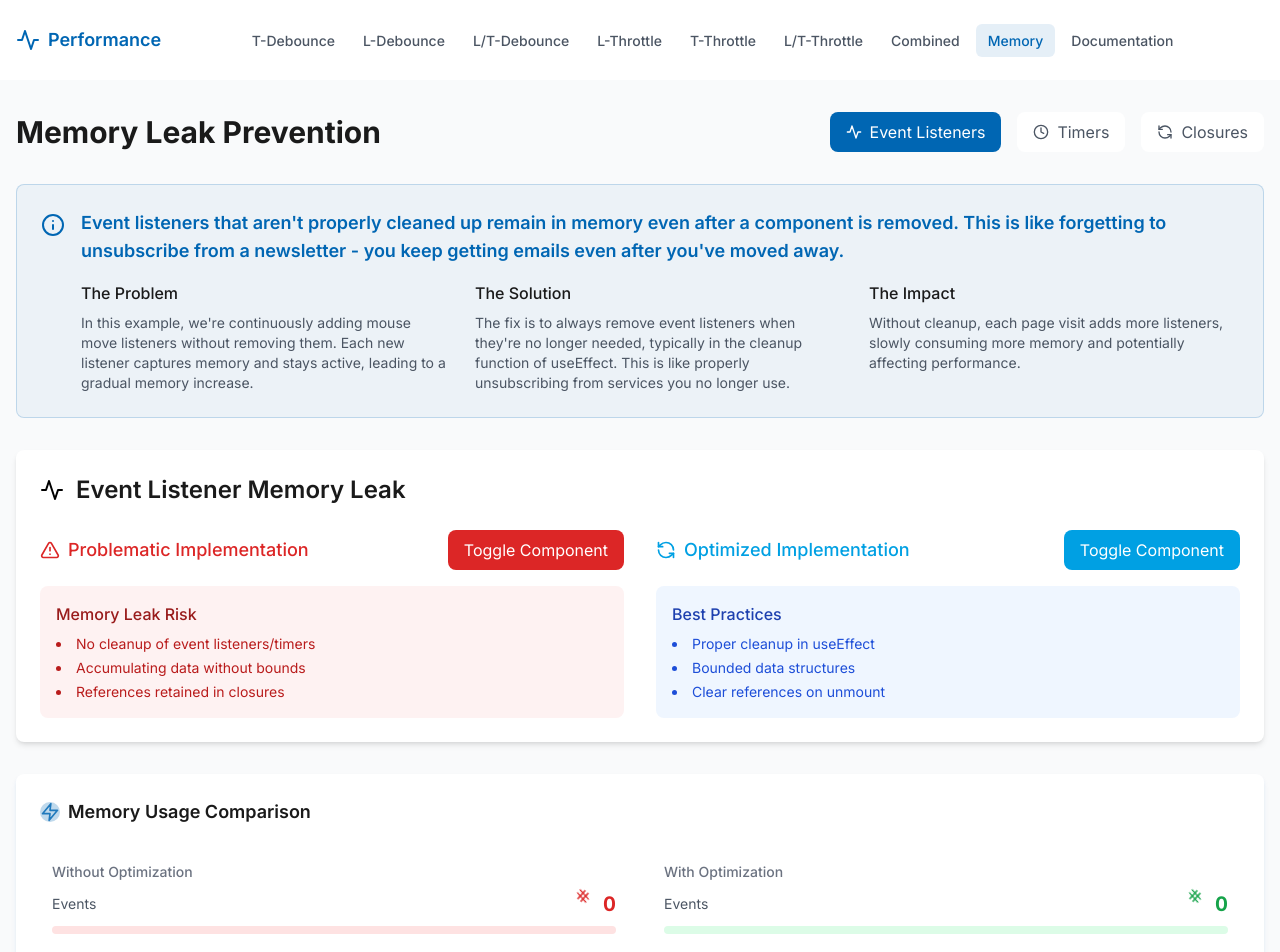
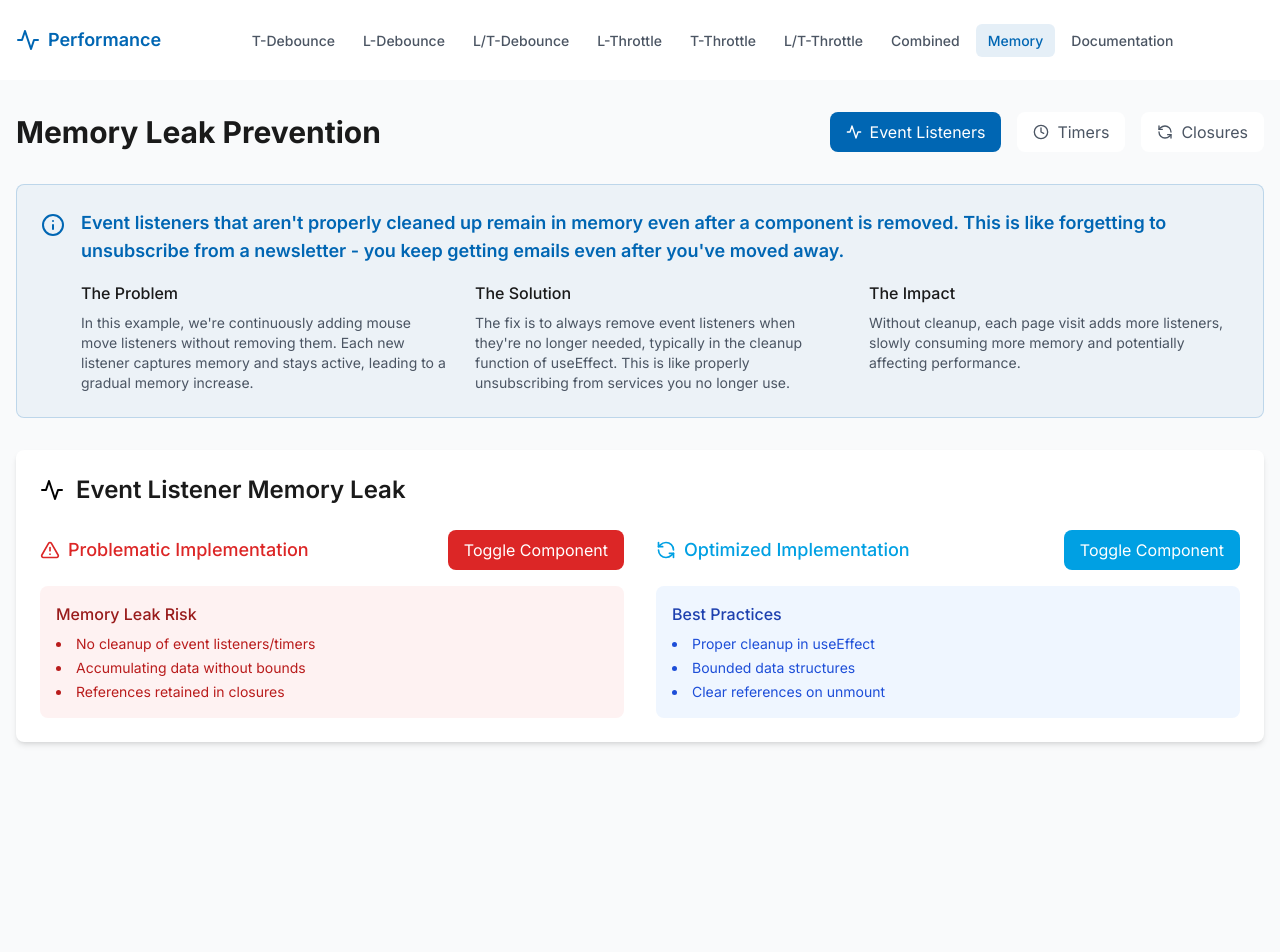
Before and after one commit to padmakant-baloji/debounce, a React (Vite) app: page /memory-leak in a window 1280 px wide. Shown: the top 952 px of the page. After the commit the page ends 806 px from the top, so only its background shows below. Built offline with nearby package versions, Linux system fonts and the light colour scheme.

Commit message:
remove memory comparison

```diff
--- a/src/routes/MemoryLeak.tsx
+++ b/src/routes/MemoryLeak.tsx
@@ -404,7 +404,7 @@ export default function MemoryLeak() {
         </div>
       </div>
 
-      <StatsCard title="Memory Usage Comparison" stats={memoryStats} showMemory />
+      {/* <StatsCard title="Memory Usage Comparison" stats={memoryStats} showMemory /> */}
     </div>
   );
 }
```
